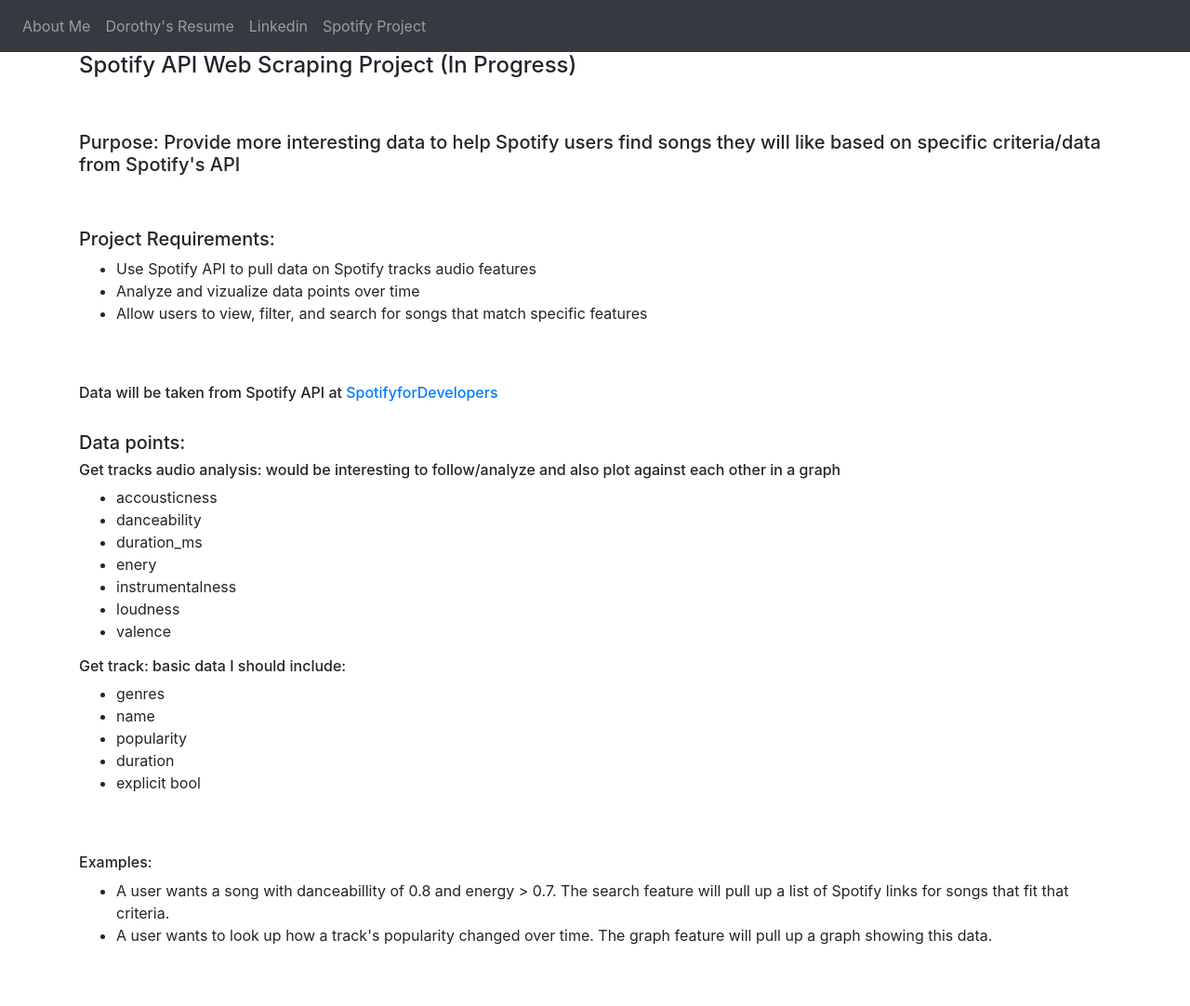
After one commit to Dorothyhung/FlaskWebApp, a Flask app: page /project in a window 1280 px wide. The commit adds this page. Shown: the whole page at 93% size. Run offline with Flask 2, Linux system fonts and the light colour scheme; some libraries are stand-ins or nearby versions.

Commit message:
Add project

```diff
--- a/website/__init__.py
+++ b/website/__init__.py
@@ -7,10 +7,12 @@
     from .views import views
     from .resume import resume
     from .linkedn import linkedn
+    from .project import project
 
     app.register_blueprint(views, url_prefix='/')
     app.register_blueprint(resume, url_prefix='/')
     app.register_blueprint(linkedn, url_prefix='/')
+    app.register_blueprint(project, url_prefix='/')
 
 
     return app
--- /dev/null
+++ b/website/project.py
@@ -0,0 +1,7 @@
+from flask import Blueprint, render_template
+
+project = Blueprint('project', __name__)
+
+@project.route('/project')
+def projectlink():
+    return render_template("project.html")
--- /dev/null
+++ b/website/static/favicon_io/about.txt
@@ -0,0 +1,6 @@
+This favicon was generated using the following font:
+
+- Font Title: Buda
+- Font Author: Copyright (c) 2010, Adele Antignac (a.antignac@hotmail.fr). All rights reserved. Licenced under SIL OFL vl.1
+- Font Source: http://fonts.gstatic.com/s/buda/v25/GFDqWAN8mnyIJSSrG7UBr7pZKA0.ttf
+- Font License: SIL Open Font License, 1.1 (http://scripts.sil.org/OFL))
--- a/website/templates/base.html
+++ b/website/templates/base.html
@@ -30,8 +30,9 @@
             <div class="collapse navbar-collapse" id="navbar">
               <div class="navbar-nav">
                 <a class="nav-item nav-link" id="home" href="/">About Me</a>
-                <a class="nav-item nav-link" id="logout" href="/resume">Dorothy's Resume</a>
-                <a class="nav-item nav-link" id="logout" href="/linkedn">Linkedin</a>
+                <a class="nav-item nav-link" id="resume" href="/resume">Dorothy's Resume</a>
+                <a class="nav-item nav-link" id="linkedin" href="/linkedn">Linkedin</a>
+                <a class="nav-item nav-link" id="project" href="/project">Spotify Project</a>
 
               </div>
             </div>
@@ -61,7 +62,7 @@
 
 
         <!--<link rel="shortcut icon" href="{{url_for('static', filename='favicon.ico')}}">-->
-        <link rel="shortcut icon" type="image/x-icon" href="favicon.ico" />
+        <link rel="shortcut icon" type="image/x-icon" href="..static/favicon_io/favicon.ico" />
 
 
     </body>
--- a/website/templates/linkedn.html
+++ b/website/templates/linkedn.html
@@ -1,10 +1,10 @@
 {% extends "base.html" %}
-{% block title %} Dorothy Hung's Linkedn {% endblock %}
+{% block title %} Dorothy Hung's Linkedin {% endblock %}
 
 {% block content %}
 
 <p>Check out my <a href="https://www.linkedin.com/in/dorothyhung1" target="_blank" rel="noopener noreferrer">Linkedin</a>.</p>
 
-
+<p>Take a look at my <a href="https://github.com/Dorothyhung" target="_blank" rel="noopener noreferrer">Github</a>.</p>
 
 {% endblock %}
--- /dev/null
+++ b/website/templates/project.html
@@ -0,0 +1,47 @@
+{% extends "base.html" %}
+{% block title %} Dorothy's Resume {% endblock %}
+
+{% block content %}
+    <h4>Spotify API Web Scraping Project (In Progress)</h4>
+    <br /><br />
+    <h5>Purpose: Provide more interesting data to help Spotify users find songs they will like based on specific criteria/data from Spotify's API</h5>
+    <br /><br />
+    <h5>Project Requirements: </h5>
+    <ul>
+        <li>Use Spotify API to pull data on Spotify tracks audio features</li>
+        <li>Analyze and vizualize data points over time</li>
+        <li>Allow users to view, filter, and search for songs that match specific features</li>
+    </ul>
+
+    <br /><br />
+
+    <h6>Data will be taken from Spotify API at <a href=https://developer.spotify.com/documentation/web-api>SpotifyforDevelopers</a></h6>
+    <br />
+    <h5>Data points:</h5>
+    <h6>Get tracks audio analysis: would be interesting to follow/analyze and also plot against each other in a graph</h6>
+    <ul>
+        <li>accousticness</li>
+        <li>danceability</li>
+        <li>duration_ms</li>
+        <li>enery</li>
+        <li>instrumentalness</li>
+        <li>loudness</li>
+        <li>valence</li>
+    </ul>
+    <h6>Get track: basic data I should include:</h6>
+    <ul>
+        <li>genres</li>
+        <li>name</li>
+        <li>popularity</li>
+        <li>duration</li>
+        <li>explicit bool</li>
+    </ul>
+    <br /><br />
+    <h6>Examples:</h6>
+    <ul>
+        <li>A user wants a song with danceabillity of 0.8 and energy > 0.7. The search feature will pull up a list of Spotify links for songs that fit that criteria.</li>
+        <li>A user wants to look up how a track's popularity changed over time. The graph feature will pull up a graph showing this data.</li>
+    </ul>
+    <br /><br />
+
+{% endblock %}
```
Also changed, not shown: website/templates/index.html (+7 -3 lines), website/static/favicon_io/android-chrome-192x192.png (added), website/static/favicon_io/android-chrome-512x512.png (added), website/static/favicon_io/apple-touch-icon.png (added), website/static/favicon_io/favicon-16x16.png (added), website/static/favicon_io/favicon-32x32.png (added), website/static/favicon_io/favicon.ico (added), website/static/favicon_io/site.webmanifest (added), 1 other file.
